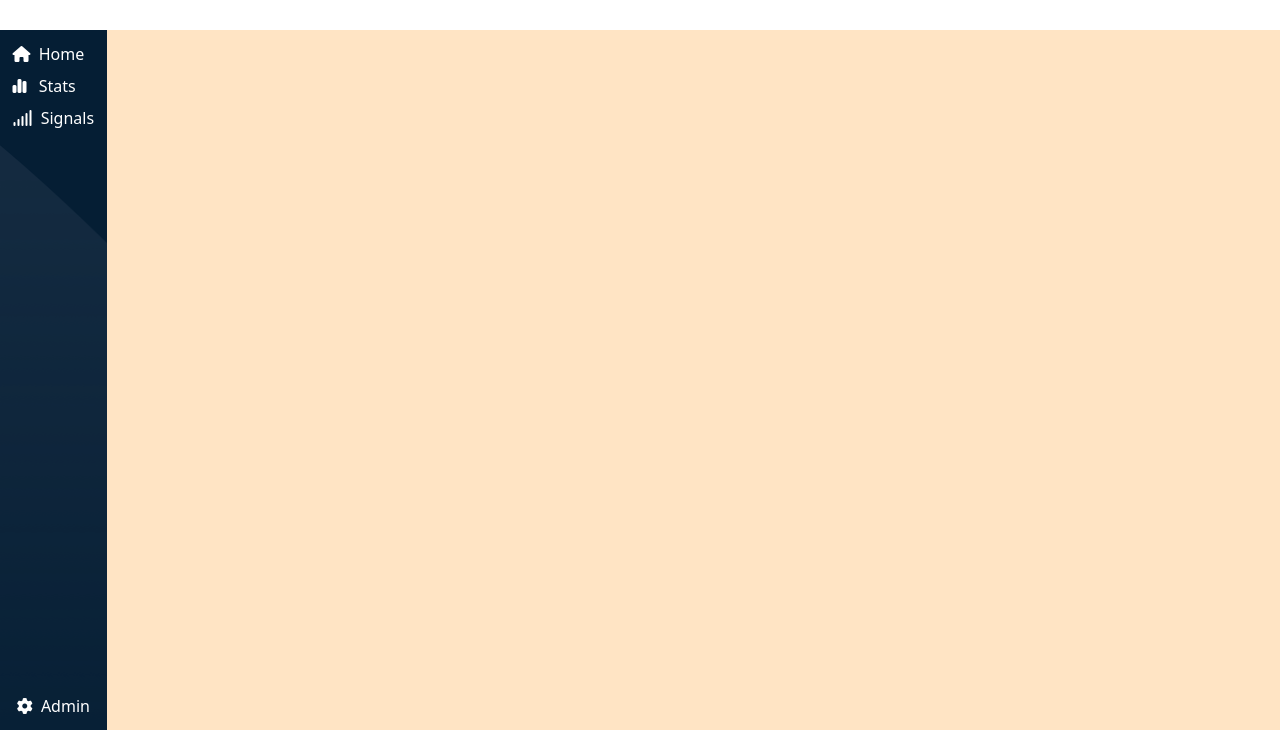
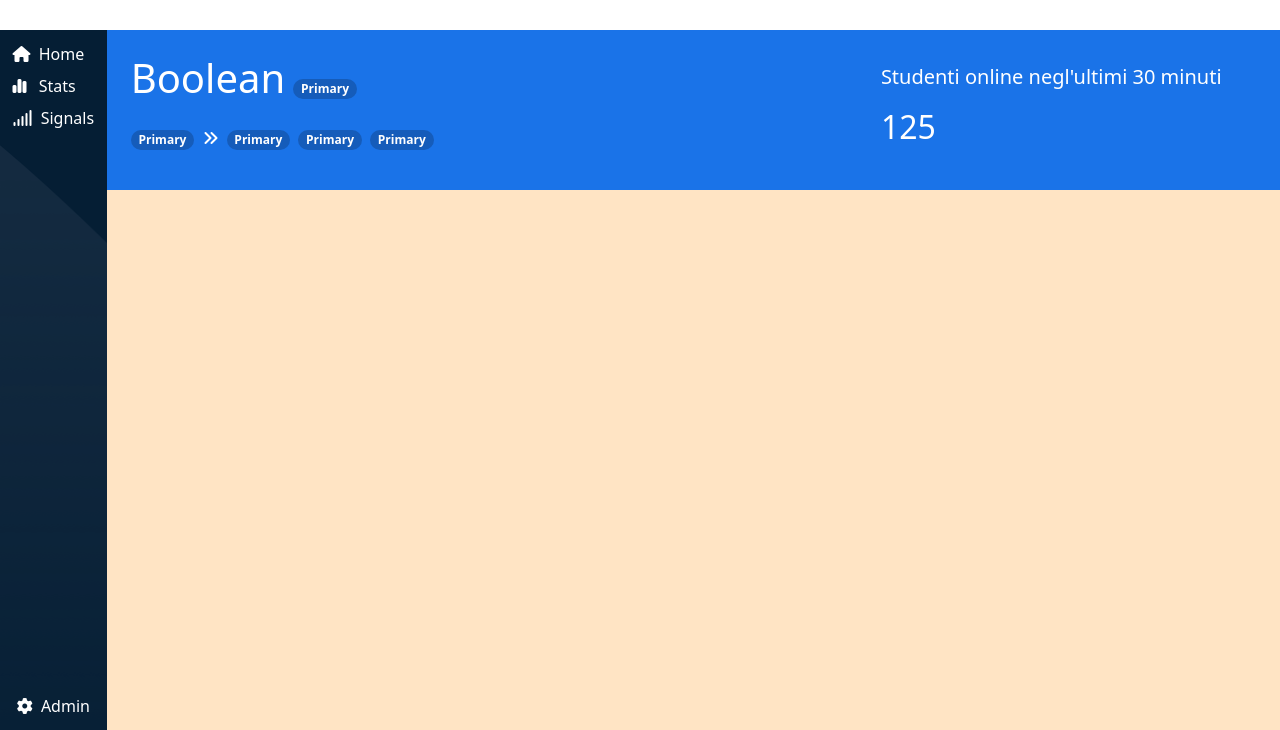
Before and after one commit to Ensick/html-css-bootstrap-dashboard, a plain HTML site: page index.html in a window 1280 px wide. Shown: the part 70-800 px from the top of the page. Drawn offline with nearby package versions, Linux system fonts and the light colour scheme.

Commit message:
Prima "section" completata

```diff
--- a/assets/css/style.css
+++ b/assets/css/style.css
@@ -24,6 +24,10 @@ li{
 
 .row {
     --bs-gutter-x: 0;
+}
+
+.ms-color-white{
+    color: white;
 }
 /* HEADER */
 
@@ -66,3 +70,14 @@ nav{
     background-color: #051E34;
     color: white;
 }
+
+/* COL-11 */
+
+.ms-bg-light-blue{
+    background-color: #1A73E8;
+}
+
+.text-bg-primary {
+    color: #fff!important;
+    background-color: #155CBA!important;
+}
--- a/index.html
+++ b/index.html
@@ -72,7 +72,35 @@
                 </div>
 
                 <div class="col-11">
-                    <div>
+
+                    <div class="ms-bg-light-blue ms-color-white">
+
+                        <div class="row p-4">
+
+                            <div class="col-lg-8 mb-3">
+
+                                <div>
+                                    <h1 class="d-inline-block me-1">Boolean</h1>
+                                    <span class="badge rounded-pill text-bg-primary me-1">Primary</span>
+                                </div>
+
+                                <div class="mt-2 pt-2">
+                                    <span class="badge rounded-pill text-bg-primary me-1">Primary</span>
+                                    <i class="fa-solid fa-angles-right me-1"></i>
+                                    <i class="fa-solid fa-circle-plus d-lg-none"></i>
+                                    <span class="badge rounded-pill text-bg-primary me-1 d-none d-lg-inline-block">Primary</span>
+                                    <span class="badge rounded-pill text-bg-primary me-1 d-none d-lg-inline-block">Primary</span>
+                                    <span class="badge rounded-pill text-bg-primary me-1 d-none d-lg-inline-block">Primary</span>
+                                </div>
+
+                            </div>
+
+                            <div class="col-lg-4 pt-2">
+                                <span class="fs-5">Studenti online negl'ultimi 30 minuti</span>
+                                <h2 class="mt-3">125</h2>
+                            </div>
+
+                        </div>
 
                     </div>
 
@@ -83,6 +111,7 @@
                     <div>
 
                     </div>
+
                 </div>
 
             </div>
```
